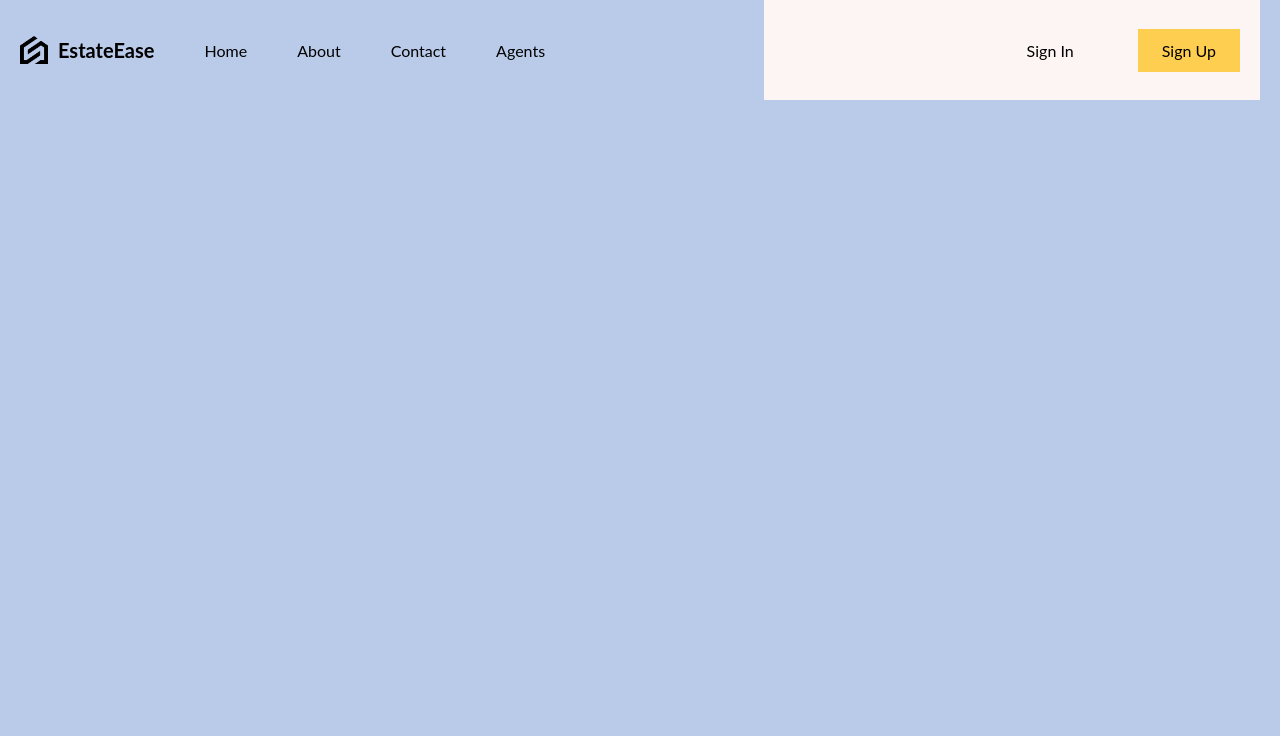
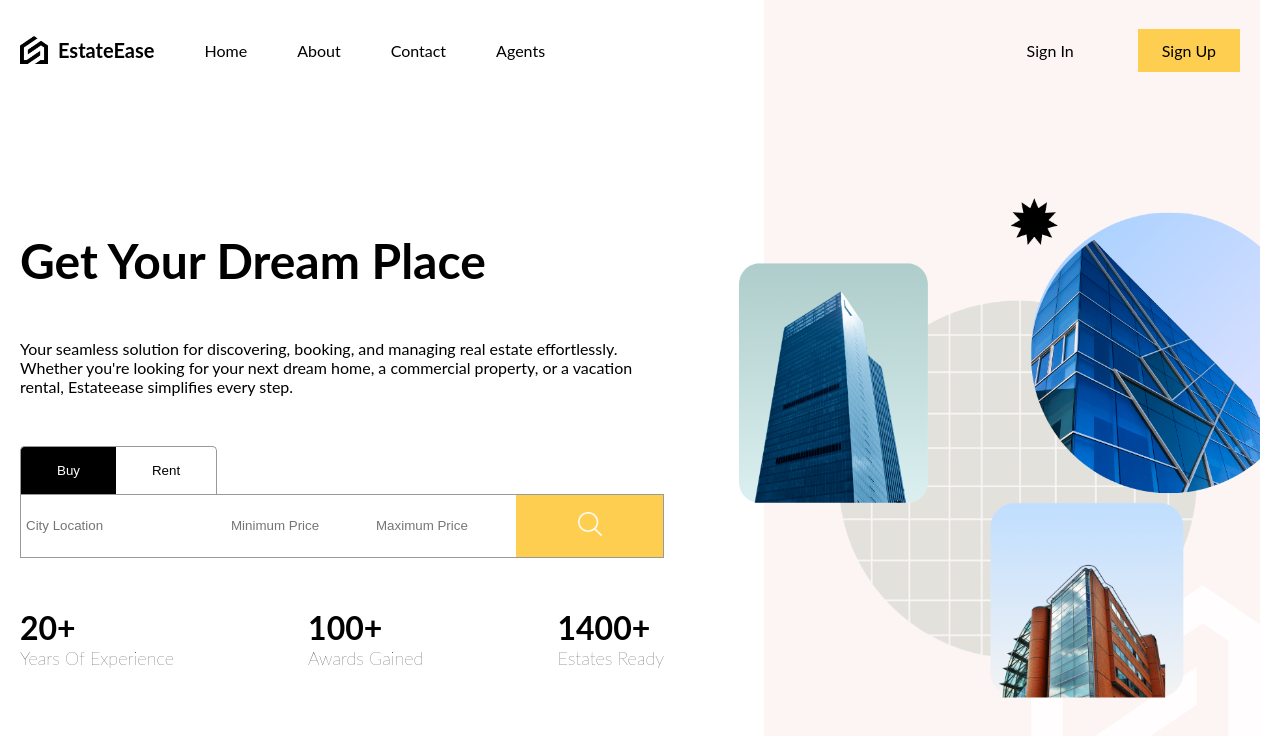
Before and after one commit to laxmanp090404/Estateease, a React (Vite) app in the folder client/: page / in a window 1280 px wide. Shown: the top 736 px of the page. Built offline with nearby package versions, Linux system fonts and the light colour scheme.

Commit message:
feat : Designed Homepage

```diff
--- a/client/src/App.jsx
+++ b/client/src/App.jsx
@@ -1,11 +1,20 @@
 import Navbar from './components/navbar/Navbar'
 import './layout.scss'
+import Home from './routes/home/home'
 function App() {
 
 
   return (
     <div className="layout">
+      <div className="navbar">
       <Navbar/>
+      </div>
+      <div className="body">
+        <Home/>
+      </div>
+      <div className="footer">
+
+      </div>
     </div>
   )
 }
--- a/client/src/components/navbar/navbar.scss
+++ b/client/src/components/navbar/navbar.scss
@@ -68,6 +68,7 @@ nav{
             display: none;
             cursor: pointer;
             z-index: 900;
+
             border-radius: 100%;
             @include sm{
                 display: inline;
@@ -85,6 +86,7 @@ nav{
         .menu{
             position:absolute;
             background-color: black;
+            z-index: 800;
             color: white;
             display: flex;
             flex-direction: column ;
--- /dev/null
+++ b/client/src/components/searchbar/Searchbar.jsx
@@ -0,0 +1,40 @@
+import React, { useState } from 'react'
+import "./searchbar.scss"
+const Searchbar = () => {
+    const types = ["buy","rent"]
+    const [query,setQuery] = useState({
+        type:"buy",
+        location:"",
+        minprice:0,
+        maxprice:0,
+    })
+
+    const switchType = (newtype)=>{
+        setQuery({...query,type:newtype})
+    }
+
+  return (
+<div className="searchbar">
+        <div className="types">
+            {
+                types.map((type,index)=>(
+                    <button key={index}
+                    onClick={()=>switchType(type)}
+                    className={query.type === type ?"active":""}>
+                        {type}
+                    </button>
+                ))
+            }
+          </div>
+        <form action="">
+
+            <input type="text" name="location" id="" placeholder='City Location' />
+            <input type="number" name="minPrice" min={0} max={100000} id="" placeholder='Minimum Price' />
+            <input type="number" name="maxPrice" min={0} max={100000} id="" placeholder='Maximum Price' />
+            <button><img src="/search.png" alt="" /></button>
+        </form>
+</div>
+)
+}
+
+export default Searchbar
--- /dev/null
+++ b/client/src/components/searchbar/searchbar.scss
@@ -0,0 +1,101 @@
+@import '../../responsive.scss';
+
+.searchbar{
+    .types{
+
+        @include sm{
+            margin-bottom: 5px;
+        }
+        button{
+            padding: 16px 36px;
+            border: 1px solid #999;
+            border-bottom: none;
+            transition: all 0.5s;
+            cursor: pointer;
+            text-transform: capitalize;
+            background-color: white;
+            &.active{
+                background-color: black;
+                color: white;
+            }
+            &:first-child{
+                border-top-left-radius: 5px;
+                border-right: none;
+            }
+            &:last-child{
+                border-top-right-radius: 5px;
+                border-left: none;
+            }
+
+            @include sm{
+                border-bottom: 1px solid #999;
+            }
+        }
+
+    }
+    form{
+        border: 1px solid #999;
+        display: flex;
+        justify-content: space-between;
+        height: 64px;
+        gap: 5px ;
+        z-index: 0;
+        @include sm{
+            flex-direction: column;
+            border: none;
+        }
+        input{
+            border: none;
+            padding: 0px 10px;
+            width: 200px;
+            transition: all 0.5s;
+            transform: ease-in-out;
+            @include lg{
+                padding: 0px 5px;
+
+                &:nth-child(2),&:nth-child(3){
+                    width: 140px;
+                }
+            }
+
+            @include md{
+
+                width: 200px;
+                &:nth-child(2),&:nth-child(3){
+                    width: 200px;
+                }
+            }
+
+            @include sm{
+                padding: 20px;
+                border: 2px solid #fee9b6;
+                outline: none;
+
+                width: auto;
+                &:nth-child(2),&:nth-child(3){
+                    width: auto;
+                }
+                &:focus-within{
+                    border: 2px solid #fece51;
+
+                }
+            }
+
+        }
+        button{
+            border: none;
+            cursor: pointer;
+            background-color: #fece51;
+            flex: 1;
+
+            @include sm{
+                padding: 10px;
+
+            }
+            img{
+                width: 24px;
+                height: 24px;
+            }
+        }
+    }
+}
--- a/client/src/layout.scss
+++ b/client/src/layout.scss
@@ -1,23 +1,28 @@
 @import "./responsive.scss";
 .layout{
-    background-color: rgb(247, 210, 196);
     height: 100vh;
     max-width: 1366px;
     margin-right: auto;
     margin-left: auto;
     padding-left: 20px;
     padding-right: 20px;
+    display: flex;
+    flex-direction: column;
     @include lg{
-        background-color: rgb(186, 203, 234);
+        // background-color: rgb(186, 203, 234);
         max-width: 1280px;
         }
 
         @include md{
-            background-color: rgb(186, 203, 234);
+            // background-color: rgb(186, 203, 234);
             max-width: 768px;
             }
   @include sm{
-background-color: rgb(239,200,200);
+// background-color: rgb(239,200,200);
 max-width: 640px;
 }
 }
+
+.body{
+    flex: 1;
+    }
--- /dev/null
+++ b/client/src/routes/home/Home.jsx
@@ -0,0 +1,42 @@
+import React from 'react'
+import './home.scss'
+import Searchbar from '../../components/searchbar/Searchbar'
+const Home = () => {
+  return (
+    <section className='home'>
+        <div className="textContainer">
+          <div className="wrapper">
+          <h1 className='title'>Get Your Dream Place</h1>
+          <p>Your seamless solution for discovering, booking, and managing real estate effortlessly.
+            Whether you're looking for your next dream home, a commercial property,
+            or a vacation rental, Estateease simplifies every step.
+             </p>
+
+            <Searchbar/>
+            <div className="testimonials">
+              <div className="test">
+                <h1>20+</h1>
+                <h2>Years Of Experience</h2>
+              </div>
+              <div className="test">
+                <h1>100+</h1>
+                <h2>Awards Gained</h2>
+              </div>
+              <div className="test">
+                <h1>1400+</h1>
+                <h2>Estates Ready</h2>
+              </div>
+
+            </div>
+
+                      </div>
+
+        </div>
+        <div className="imgContainer">
+            <img alt='real estate vector' src='/bg.png'/>
+        </div>
+    </section>
+  )
+}
+
+export default Home
--- /dev/null
+++ b/client/src/routes/home/home.scss
@@ -0,0 +1,78 @@
+@import "../../responsive.scss";
+
+.home{
+    display: flex;
+    height: 100%;
+    width: 100%;
+    position: relative;
+   .textContainer{
+      flex: 3;
+      .wrapper{
+      padding-right: 100px;
+      display: flex;
+      flex-direction: column;
+      gap: 50px;
+       justify-content: center;
+       height: 100%;
+
+         @include md{
+            padding: 0;
+         }
+
+         @include sm{
+            justify-content: flex-start;
+         }
+       .title{
+         font-size: 64px;
+
+         @include lg{
+            font-size: 48px;
+         }
+      }
+      .testimonials{
+         display: flex;
+         justify-content: space-between;
+
+         @include sm{
+            display: none;
+         }
+         h1{
+            font-size: 36px;
+
+            @include lg{
+               font-size: 32px;
+            }
+         }
+         h2{
+            font-size: 20px;
+            font-weight:100;
+
+            @include lg{
+               font-size: 18px;
+            }
+         }
+      }
+      }
+   }
+   .imgContainer{
+   flex: 2;
+   background-color: #fcf5f3;
+   display: flex;
+   align-items: center;
+   position: relative;
+
+   @include md{
+      display: none;
+   }
+   img{
+    width: 115%;
+    position:absolute;
+    right: 0;
+
+    @include lg{
+      width: 105%;
+    }
+   }
+   }
+
+}
```
